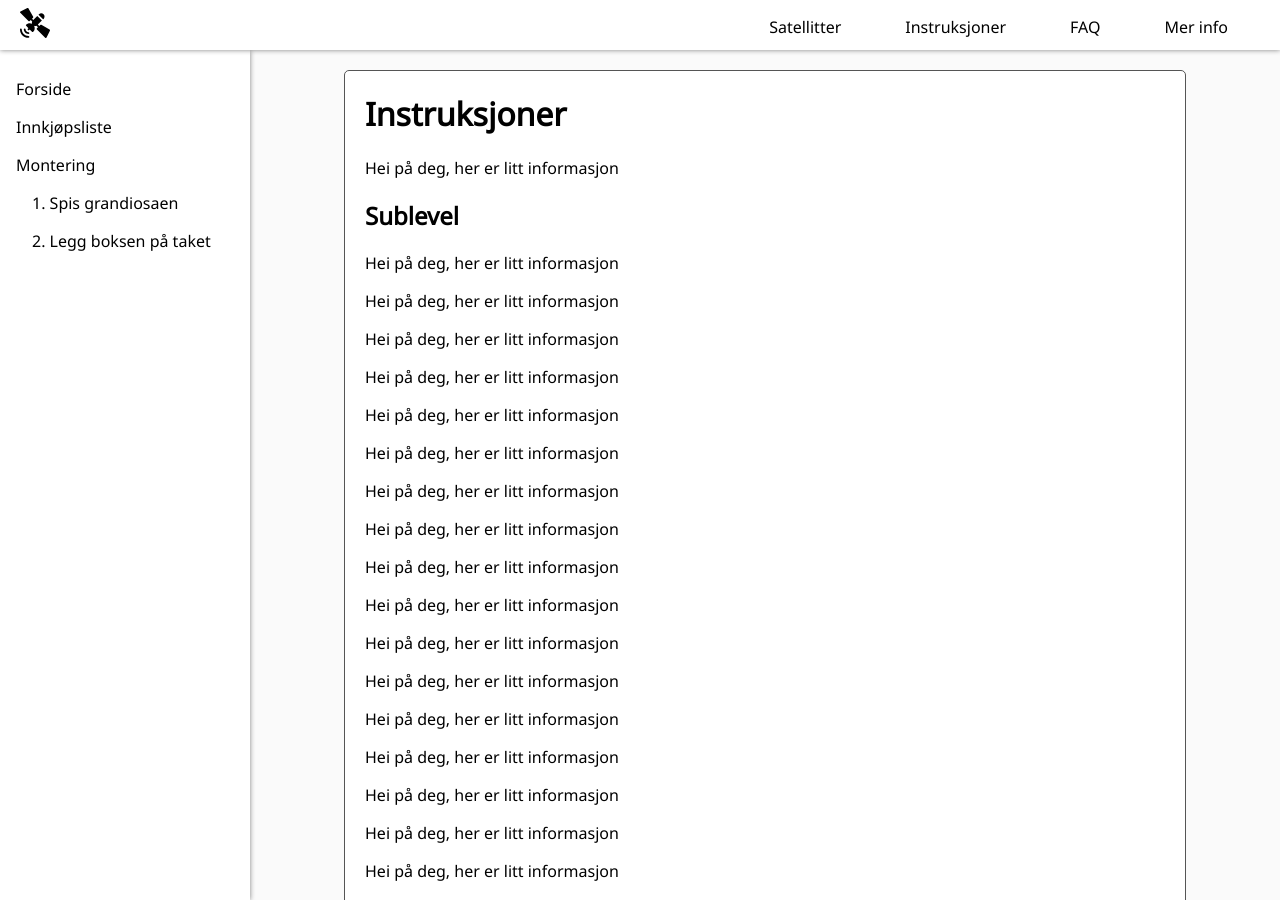
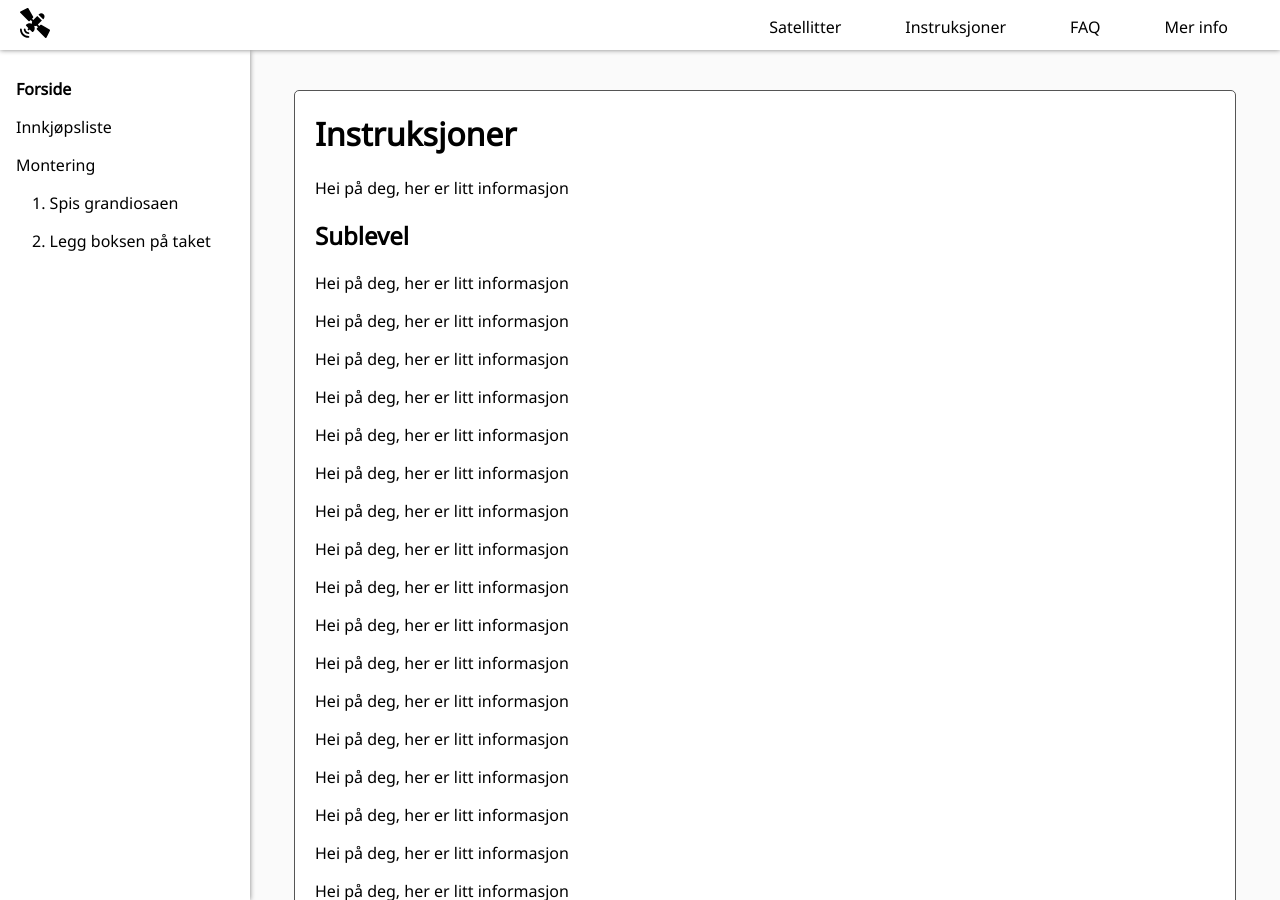
Before and after one commit to petterroea/eit-satellitt-i-norge, a Jekyll site: the page built from src/instruksjoner/index.md, in a window 1280 px wide and 900 px high. Built offline with Jekyll 4.4.1, drawn with Linux system fonts in a browser that asks for light colours.

Commit message:
added empty footer and fixed routes

```diff
--- /dev/null
+++ b/src/_includes/footer.html
@@ -0,0 +1,3 @@
+<footer class="footer">
+
+</footer>
--- a/src/_layouts/guide.html
+++ b/src/_layouts/guide.html
@@ -29,10 +29,11 @@
         {% endfor %}
         {% endfor %}
     </nav>
-    <div class="content-wrapper">
-        <div class="page-wrapper">
+    <div class="page-wrapper">
+        <div class="content-wrapper">
             {{ content }}
         </div>
+        {% include footer.html %}
     </div>
 </body>
 
--- a/src/assets/css/default.scss
+++ b/src/assets/css/default.scss
@@ -51,10 +51,20 @@
   background-color: lightgray;
 }
 
-.content-wrapper {
+.page-wrapper {
   position: absolute;
   top: 50px;
   left: 0;
   right: 0;
+}
+
+.content-wrapper {
   padding: 20px;
+  min-height: calc(100vh - 340px);
 }
+
+.footer {
+  width: 100%;
+  height: 250px;
+  background-color: #1a2738;
+}
--- a/src/assets/css/guide.scss
+++ b/src/assets/css/guide.scss
@@ -33,21 +33,21 @@
   background-color: #eee;
 }
 
-.content-wrapper {
+.page-wrapper {
   position: absolute;
   top: 50px;
   left: 250px;
   right: 0;
-  padding: 20px;
+  padding: 0;
 }
 
 .guide-body {
   background-color: #fafafa;
 }
 
-.page-wrapper {
-  max-width: 800px;
-  margin: 0 auto;
+.content-wrapper {
+  max-width: 900px;
+  margin: 40px auto;
   border: 1px solid #555;
   border-radius: 5px;
   padding: 0 20px;
```
Also changed, not shown: src/_data/guides.yml (+5 -5 lines), src/_layouts/default.html (+5 -2 lines).
